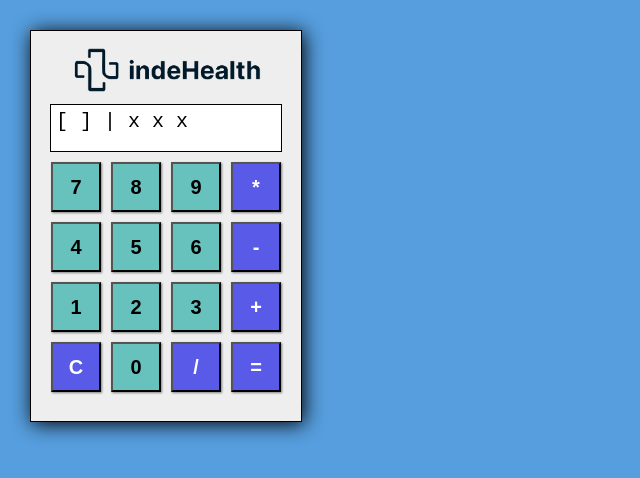
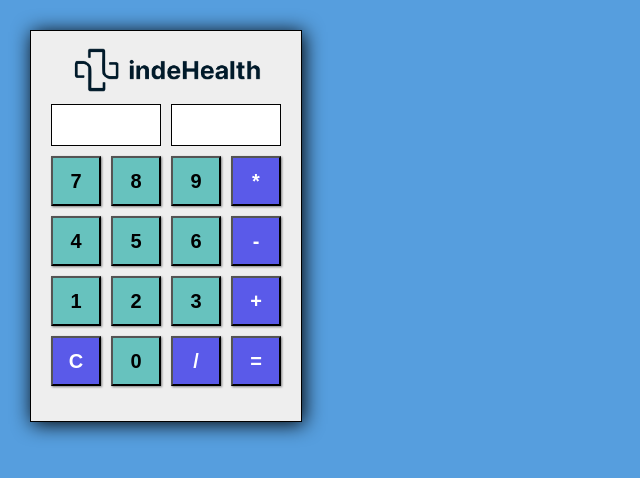
Before and after one commit to jackconwayiv/indehealth-calc, a React (Create React App) app in the folder frontend/: page / in a window 1280 px wide. Shown: the top 478 px of the page, without its empty margins (0-640 px from the left). Built offline with nearby package versions, Linux system fonts and the light colour scheme.

Commit message:
add functionality for four operations

```diff
--- a/frontend/src/App.css
+++ b/frontend/src/App.css
@@ -19,12 +19,19 @@
   background-color: #EEEEEE;
 }
 
+.display-row-container {
+  display: flex;
+  flex-direction: row;
+  justify-content: center;
+  background-color: #EEEEEE;
+}
+
 .display-row {
   border: 1px black solid;
   margin: 5px;
   padding: 5px;
-  width: 220px;
-  height: 36px;
+  width: 98px;
+  height: 30px;
   font-size: 20px;
   font-family: 'Courier New', Courier, monospace;
   background-color: #FFFFFF;
--- a/frontend/src/App.tsx
+++ b/frontend/src/App.tsx
@@ -1,3 +1,4 @@
+import axios from "axios";
 import { useState } from "react";
 import "./App.css";
 
@@ -36,7 +37,6 @@ function App() {
   };
 
   const clearAll = () => {
-    console.log("clearing");
     setOperandA(null);
     setOperandB(null);
     setOperator(null);
@@ -44,16 +44,13 @@ function App() {
     setResult(null);
   };
 
-  // const routeDictionary = {
-  //   "+": "add",
-  //   "-": "subtract",
-  //   "/": "divide",
-  //   "*": "multiply",
-  // };
-
-  // const handleCalculation = async () => {
-  //   const operationRoute = operator ? routeDictionary[operator] : "add";
-  // };
+  const handleCalculation = async () => {
+    const request = { params: { operandA, operandB, operator } };
+    const { data } = await axios.post("/api/calculate", request);
+    clearAll();
+    setResult(data);
+    setDisplay(data);
+  };
 
   return (
     <div className="calculator">
@@ -62,9 +59,11 @@ function App() {
         width="200px"
         alt="inDeHealth logo"
       ></img>
-      <div className="display-row">
-        [ {display ? display : ""} ] | {operandA || "x"} {operator || "x"}{" "}
-        {operandB || "x"}
+      <div className="display-row-container">
+        <span className="display-row">
+          {operandA || ""} {operator || ""} {operandB || ""}
+        </span>
+        <span className="display-row">{display ? display : ""}</span>
       </div>
       <div className="button-row">
         <button className="operand-button" onClick={() => updateOperand("7")}>
@@ -119,7 +118,9 @@ function App() {
         <button className="operator-button" onClick={() => updateOperator("/")}>
           /
         </button>
-        <button className="operator-button">=</button>
+        <button className="operator-button" onClick={handleCalculation}>
+          =
+        </button>
       </div>
     </div>
   );
```
Also changed, not shown: 3 other files (tests, documents, lock files or other folders).
